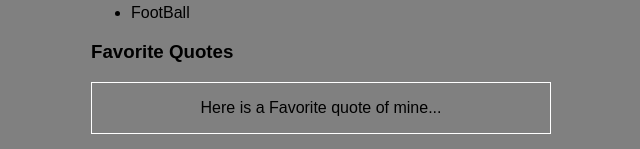
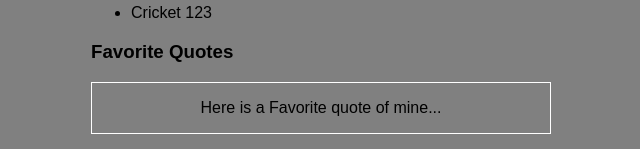
Before and after one commit to Anil1111/html-demo-lecture, a plain HTML site: page index.html in a window 1280 px wide. Shown: the part 204-353 px from the top of the page, 299-939 px from the left. Drawn offline with Linux system fonts and the light colour scheme.

Commit message:
Sairam changes

```diff
--- a/index.html
+++ b/index.html
@@ -20,7 +20,7 @@
                 <li>Learning</li>
                 <li>Playing</li>
 				<li>KGF</li>
-				<li>FootBall</li>
+                <li>Cricket 123</li>
             </ul>
             <h3>Favorite Quotes</h3>
 
```
